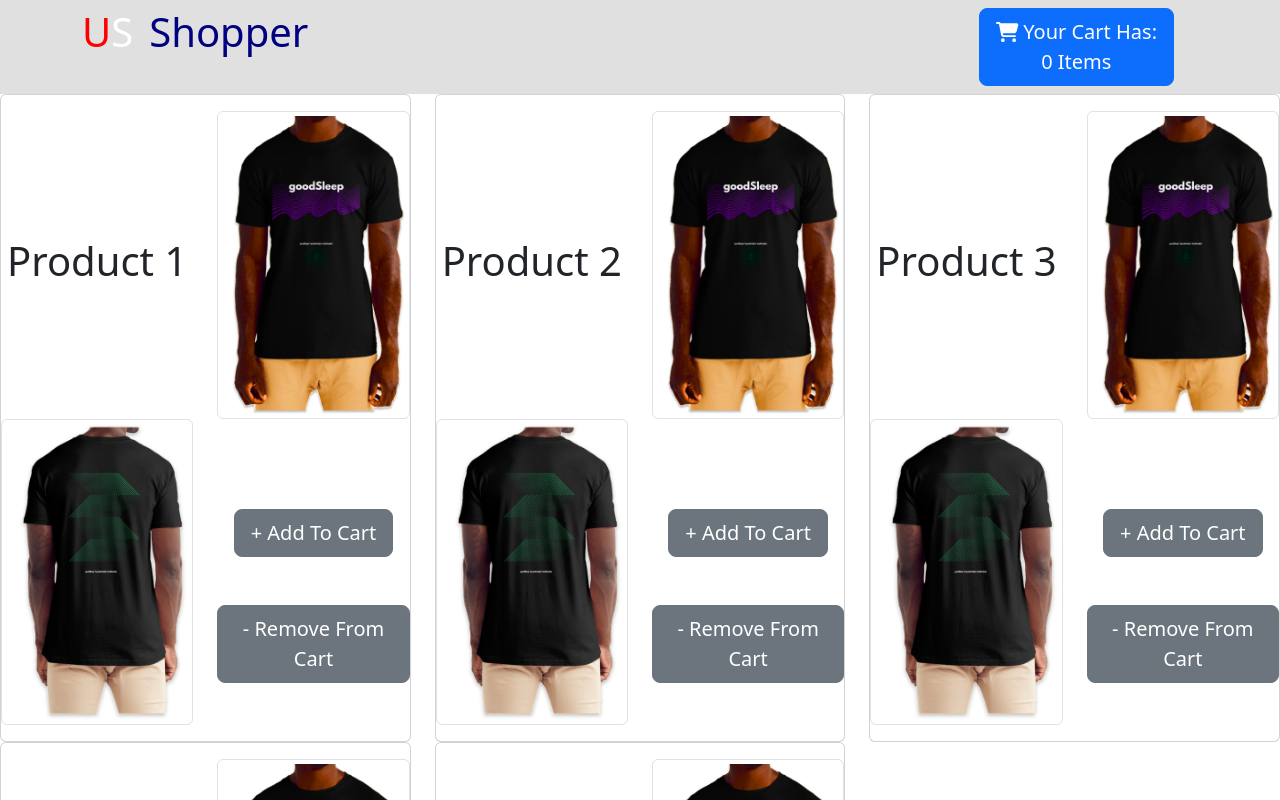
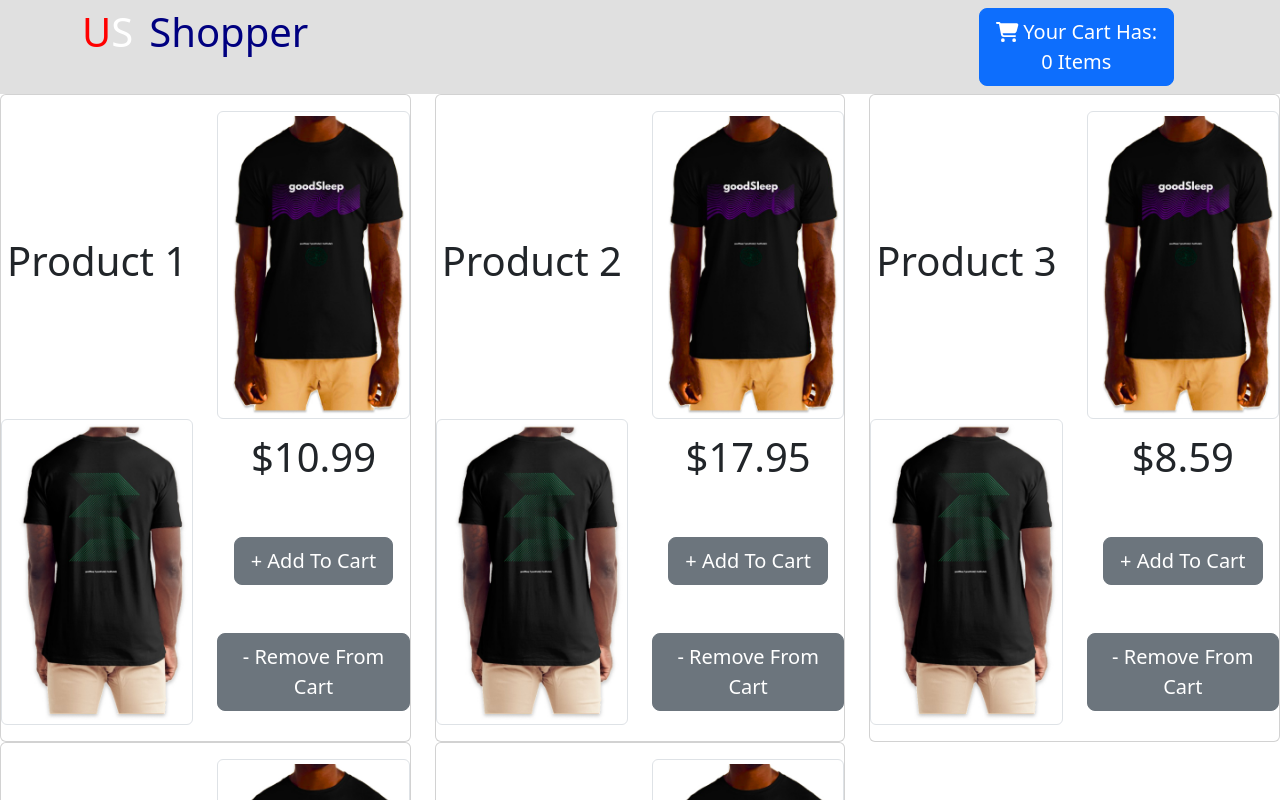
Before and after one commit to grantGCode/Shopping-Cart-application, a React (Create React App) app in the folder frontend/: page / in a window 1280 px wide. Shown: the top 800 px of the page. Built offline with nearby package versions, Linux system fonts and the light colour scheme.

Commit message:
uncomment line of code

```diff
--- a/frontend/src/components/ProductCard.js
+++ b/frontend/src/components/ProductCard.js
@@ -36,7 +36,7 @@ function ProductCard({product}) {
               className='text-center'
             >
               <Col>
-                {/* <h1>{`$${product.cost}`}</h1>     */}
+                <h1>{`$${product.cost}`}</h1>
               </Col>
               <Col>
                 <Button
```
Also changed, not shown: 1 other file (tests, documents, lock files or other folders).
